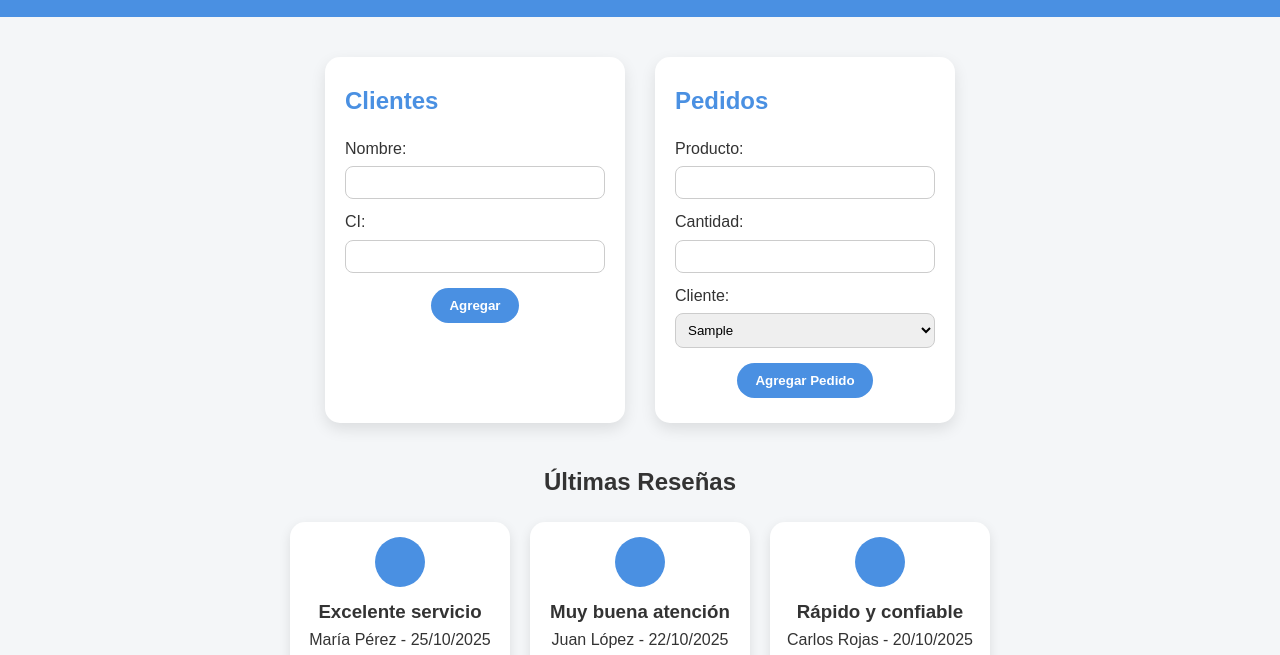
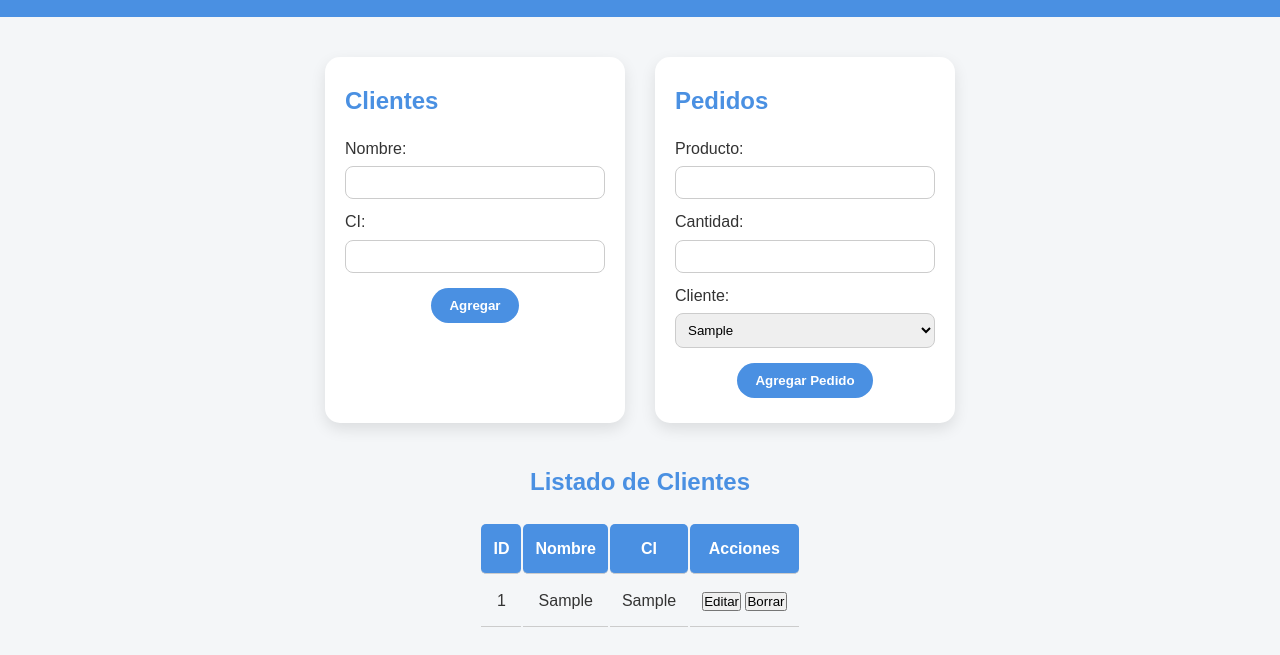
Before and after one commit to Adventur-Developer/cliente-pedido, a plain HTML site: page index.html in a window 1280 px wide. Both pictures are taken after typing "Sample", "Sample" into the empty fields and a click on the button "Agregar". Shown: the part 120-775 px from the top of the page. Drawn offline with Linux system fonts and the light colour scheme.

Commit message:
Actualización del CRUD y estilos

```diff
--- a/app.js
+++ b/app.js
@@ -19,14 +19,13 @@ document.addEventListener("DOMContentLoaded", () => {
     obtenerPedidos();
   };
 
-  request.onerror = (e) => {
-    console.error("Error DB:", e.target.error);
-  };
+  request.onerror = (e) => console.error("Error DB:", e.target.error);
 
   document.getElementById("form-cliente").addEventListener("submit", agregarCliente);
   document.getElementById("form-pedido").addEventListener("submit", agregarPedido);
 });
 
+// === CRUD CLIENTES ===
 function agregarCliente(e) {
   e.preventDefault();
   const nombre = document.getElementById("nombre-cliente").value;
@@ -44,7 +43,10 @@ function agregarCliente(e) {
 
 function obtenerClientes() {
   const select = document.getElementById("select-cliente");
+  const tbody = document.querySelector("#tabla-clientes tbody");
   select.innerHTML = "";
+  tbody.innerHTML = "";
+
   const trans = db.transaction(["clientes"], "readonly");
   const store = trans.objectStore("clientes");
   const request = store.openCursor();
@@ -52,15 +54,57 @@ function obtenerClientes() {
   request.onsuccess = (e) => {
     const cursor = e.target.result;
     if (cursor) {
+      const { id, nombre, ci } = cursor.value;
+
+      // Para el select del formulario pedido
       const option = document.createElement("option");
-      option.value = cursor.value.nombre;
-      option.textContent = cursor.value.nombre;
+      option.value = nombre;
+      option.textContent = nombre;
       select.appendChild(option);
+
+      // Para la tabla de clientes
+      const tr = document.createElement("tr");
+      tr.innerHTML = `
+        <td>${id}</td>
+        <td>${nombre}</td>
+        <td>${ci}</td>
+        <td>
+          <button onclick="editarCliente(${id})">Editar</button>
+          <button onclick="eliminarCliente(${id})">Borrar</button>
+        </td>`;
+      tbody.appendChild(tr);
+
       cursor.continue();
     }
   };
 }
 
+function eliminarCliente(id) {
+  const trans = db.transaction(["clientes"], "readwrite");
+  const store = trans.objectStore("clientes");
+  store.delete(id);
+  trans.oncomplete = obtenerClientes;
+}
+
+function editarCliente(id) {
+  const nuevoNombre = prompt("Nuevo nombre del cliente:");
+  const nuevoCI = prompt("Nuevo CI:");
+
+  const trans = db.transaction(["clientes"], "readwrite");
+  const store = trans.objectStore("clientes");
+  const request = store.get(id);
+
+  request.onsuccess = () => {
+    const data = request.result;
+    data.nombre = nuevoNombre;
+    data.ci = nuevoCI;
+
+    const updateRequest = store.put(data);
+    updateRequest.onsuccess = obtenerClientes;
+  };
+}
+
+// === CRUD PEDIDOS ===
 function agregarPedido(e) {
   e.preventDefault();
   const producto = document.getElementById("producto-pedido").value;
--- a/estilos.css
+++ b/estilos.css
@@ -167,6 +167,11 @@ main {
   margin: 0 auto;
 }
 
+.tabla-clientes h2 {
+  color: #4a90e2;
+  text-align: center;
+}
+
 table {
   width: 100%;
   border: 1px;
--- a/index.html
+++ b/index.html
@@ -54,6 +54,24 @@
             <button type="submit">Agregar Pedido</button>
           </div>
         </form>
+      </div>
+    </section>
+
+    <!-- NUEVA SECCIÓN: Tabla de clientes -->
+    <section class="tabla-clientes">
+      <h2>Listado de Clientes</h2>
+      <div class="tabla-contenedor">
+        <table id="tabla-clientes">
+          <thead>
+            <tr>
+              <th>ID</th>
+              <th>Nombre</th>
+              <th>CI</th>
+              <th>Acciones</th>
+            </tr>
+          </thead>
+          <tbody></tbody>
+        </table>
       </div>
     </section>
 
```
